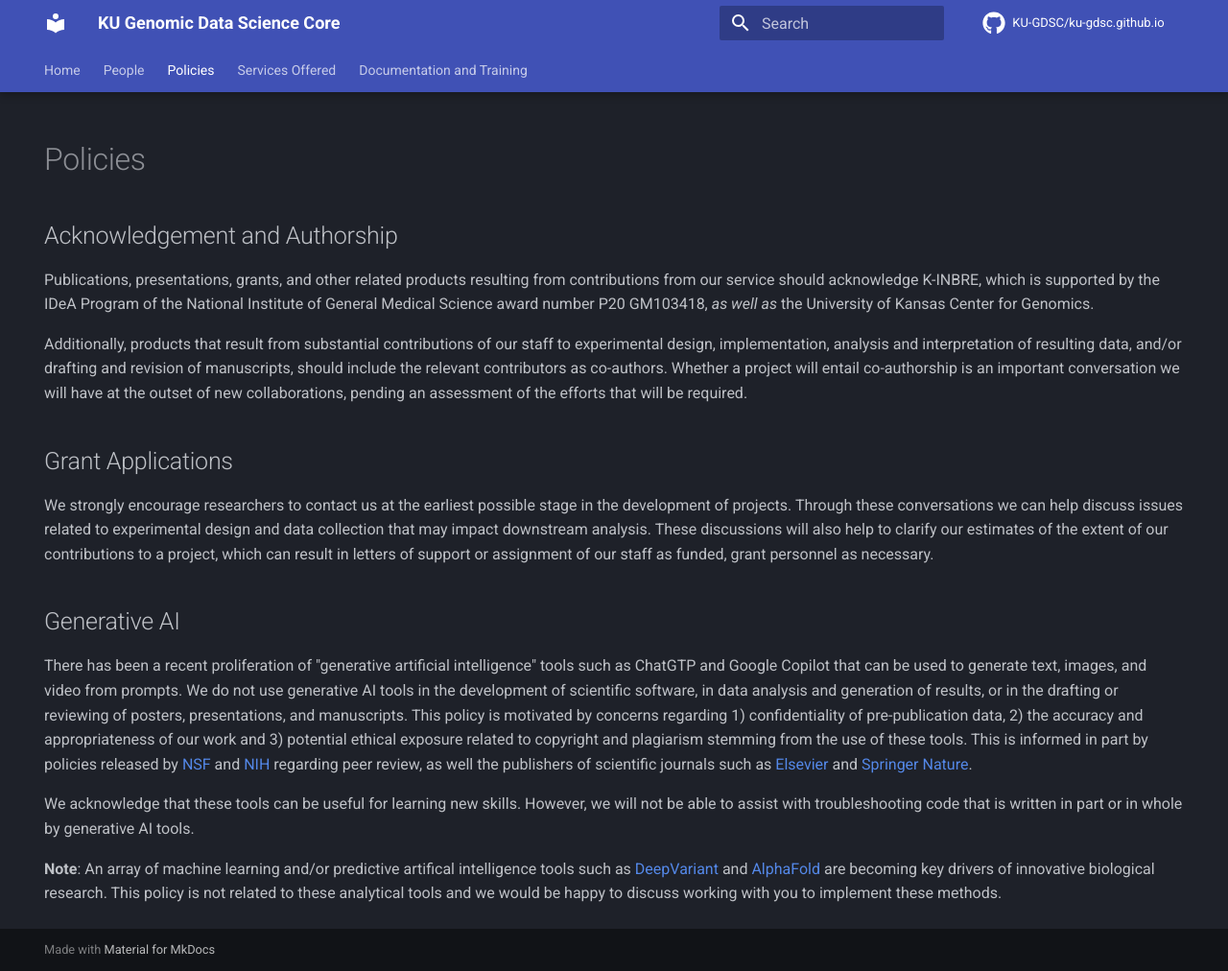
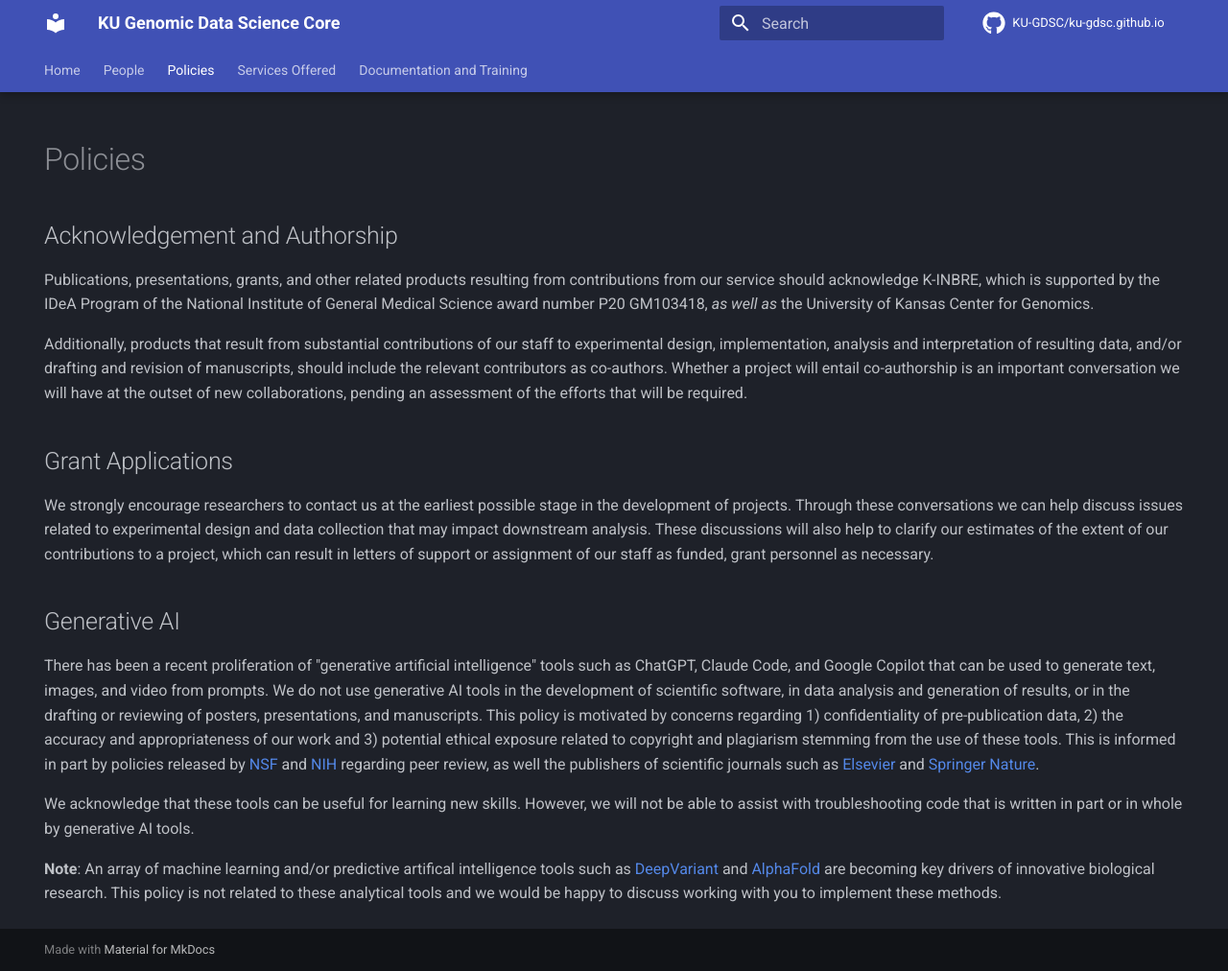
Before and after one commit to KU-GDSC/ku-gdsc.github.io, an MkDocs documentation site: the page built from docs/policies.md, in a window 1280 px wide and 1012 px high. Shown: the whole window at 96% size. Built offline with MkDocs 1.6.1 and Material for MkDocs 9.7.7, drawn with Linux system fonts in a browser that asks for light colours; comment, search, counter and statistics services are not loaded.

Commit message:
corrected typo and added claude to policies

```diff
--- a/docs/policies.md
+++ b/docs/policies.md
@@ -18,7 +18,7 @@
 
 ## Generative AI
 
-There has been a recent proliferation of "generative artificial intelligence" tools such as ChatGTP and Google Copilot that can be used to generate text, images, and video from prompts. We do not use generative AI tools in the development of scientific software, in data analysis and generation of results, or in the drafting or reviewing of posters, presentations, and manuscripts. This policy is motivated by concerns regarding 1) confidentiality of pre-publication data, 2) the accuracy and appropriateness of our work and 3) potential ethical exposure related to copyright and plagiarism stemming from the use of these tools. This is informed in part by policies released by [NSF](https://new.nsf.gov/news/notice-to-the-research-community-on-ai){:target="\_blank"} and [NIH](https://grants.nih.gov/grants/guide/notice-files/NOT-OD-23-149.html){:target="\_blank"} regarding peer review, as well the publishers of scientific journals such as [Elsevier](https://www.elsevier.com/about/policies-and-standards/the-use-of-generative-ai-and-ai-assisted-technologies-in-writing-for-elsevier){:target="\_blank"} and [Springer Nature](https://www.springernature.com/gp/policies/editorial-policies){:target="\_blank"}.
+There has been a recent proliferation of "generative artificial intelligence" tools such as ChatGPT, Claude Code, and Google Copilot that can be used to generate text, images, and video from prompts. We do not use generative AI tools in the development of scientific software, in data analysis and generation of results, or in the drafting or reviewing of posters, presentations, and manuscripts. This policy is motivated by concerns regarding 1) confidentiality of pre-publication data, 2) the accuracy and appropriateness of our work and 3) potential ethical exposure related to copyright and plagiarism stemming from the use of these tools. This is informed in part by policies released by [NSF](https://new.nsf.gov/news/notice-to-the-research-community-on-ai){:target="\_blank"} and [NIH](https://grants.nih.gov/grants/guide/notice-files/NOT-OD-23-149.html){:target="\_blank"} regarding peer review, as well the publishers of scientific journals such as [Elsevier](https://www.elsevier.com/about/policies-and-standards/the-use-of-generative-ai-and-ai-assisted-technologies-in-writing-for-elsevier){:target="\_blank"} and [Springer Nature](https://www.springernature.com/gp/policies/editorial-policies){:target="\_blank"}.
 
 We acknowledge that these tools can be useful for learning new skills. However, we will not be able to assist with troubleshooting code that is written in part or in whole by generative AI tools.
 
```
